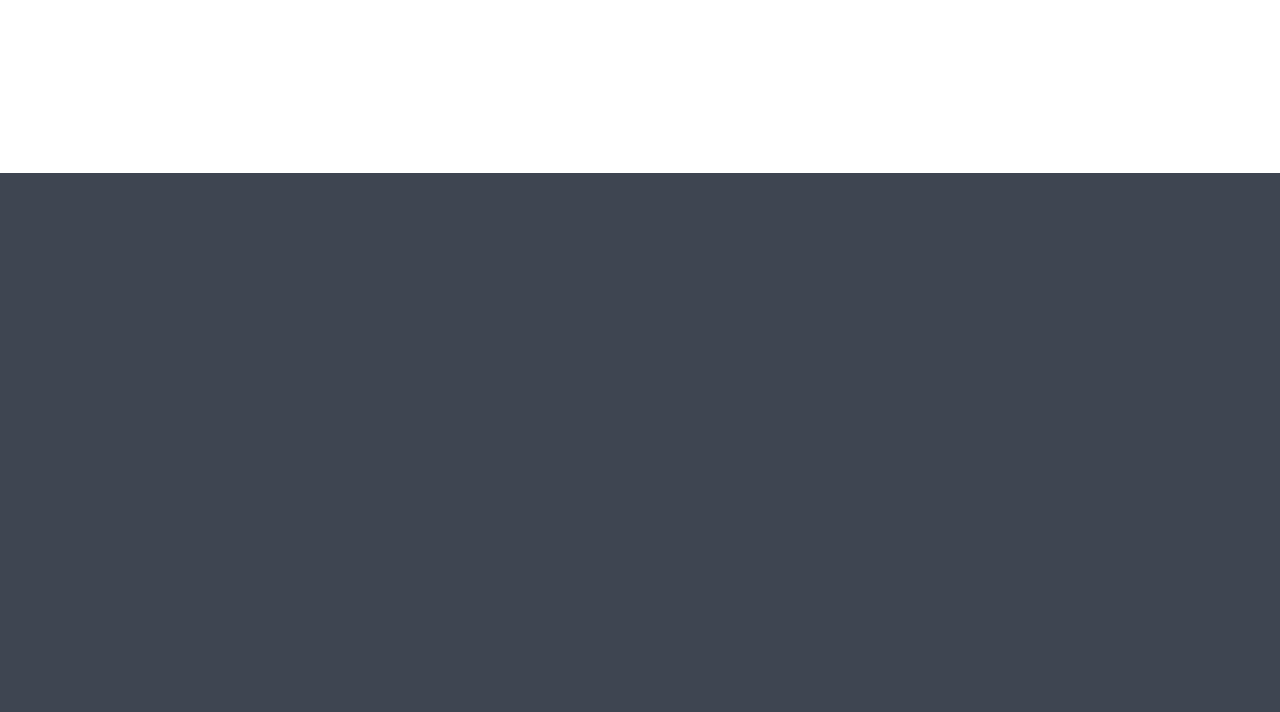
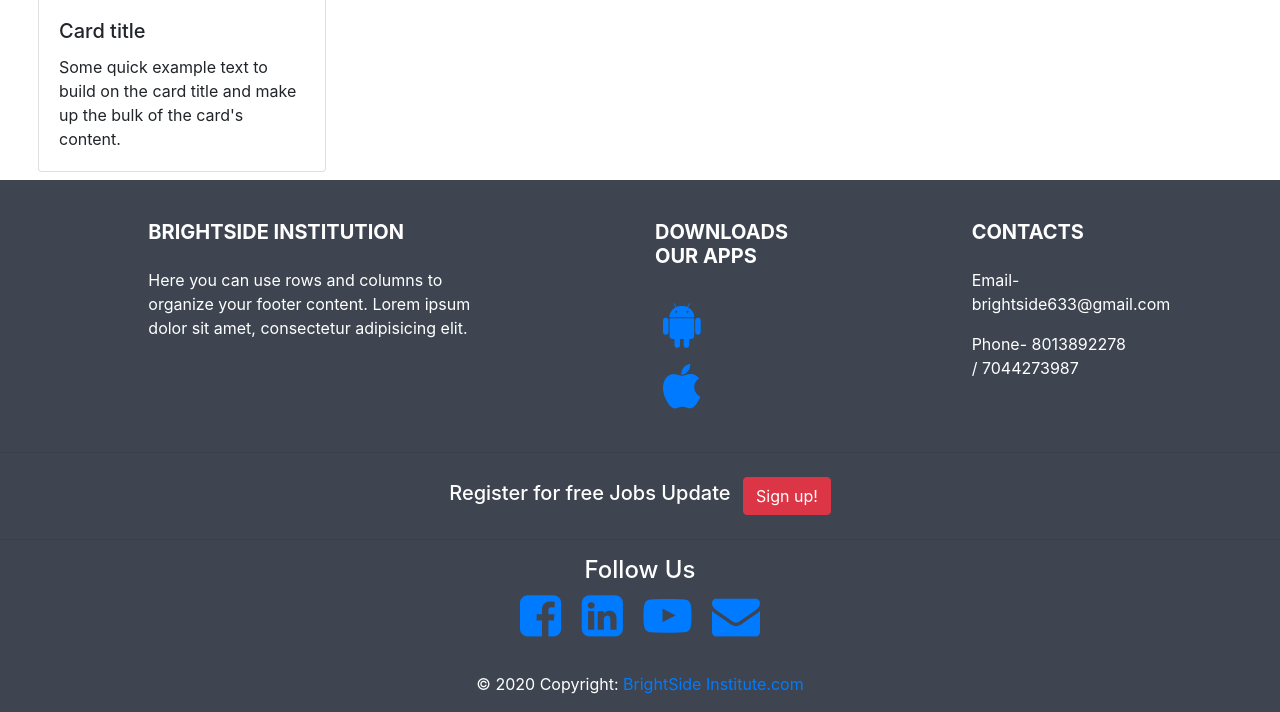
Before and after one commit to dip128/BrightSide-Institution, a Django app: page /services in a window 1280 px wide. Shown: the part 627-1339 px from the top of the page. Before the commit the page ends 800 px from the top, so only its background shows below. Run offline with Django 3.2, Linux system fonts and the light colour scheme; some libraries are stand-ins or nearby versions.

Commit message:
Third Commit

```diff
--- a/brightsideproject/urls.py
+++ b/brightsideproject/urls.py
@@ -16,6 +16,10 @@ Including another URLconf
 from django.contrib import admin
 from django.urls import path,include
 
+admin.site.site_header = "BrightSide Institute Admin"
+admin.site.site_title = " BrightSide Admin Portal"
+admin.site.index_title = "Welcome to BrightSide Institute Admin Portal"
+
 urlpatterns = [
     path('admin/', admin.site.urls),
     path("",include('home.urls'))
--- a/templates/about.html
+++ b/templates/about.html
@@ -34,7 +34,7 @@
   }
 
 </style>
-<div class="jumbotron text-white" style="background-image: url(https://cdn.pixabay.com/photo/2014/05/03/00/45/computer-336628_960_720.jpg); background-size: 100%;">
+<div class="jumbotron text-white" style="background-image: url(https://cdn.pixabay.com/photo/2014/05/03/00/45/computer-336628_960_720.jpg); background-size: 100%; height:400px;">
   <h1 class="display-4">About Us</h1>
   <p class="lead">BrightSide Instittution is a Software training and service center.</p>
   <hr class="my-4 white">
--- a/templates/base.html
+++ b/templates/base.html
@@ -103,6 +103,24 @@
 
       <hr class="clearfix w-100 d-md-none">
 
+       <!-- Grid column -->
+      <div class="col-md-2 mx-auto">
+
+        <!-- Links -->
+        <h5 class="font-weight-bold text-uppercase mt-3 mb-4 text-white">Downloads Our Apps</h5>
+
+        <ul class="list-unstyled text-white">
+          <li>
+            <a href=""><i class="fa fa-android fa-3x m-2" aria-hidden="true"></i></a>
+          </li>
+          <li>
+            <a href=""><i class="fa fa-apple fa-3x m-2" aria-hidden="true"></i></a>
+          </li>
+
+        </ul>
+
+      </div>
+      <!-- Grid column -->
       <!-- Grid column -->
       <div class="col-md-2 mx-auto">
 
--- a/templates/services.html
+++ b/templates/services.html
@@ -3,3 +3,26 @@
 {% block title %}Services{% endblock title %}
 {% block services %}active
 {% endblock services %}
+
+{% block body %}
+<div class="jumbotron text-white" style="background-image: url(https://cdn.pixabay.com/photo/2014/05/03/00/45/computer-336628_960_720.jpg); background-size: 100%;">
+  <h1 class="display-4">Services</h1>
+  <p class="lead">BrightSide Instittution gives solution to business.That will help businesses to grow much faster than others</p>
+  <hr class="my-4 white">
+  <p>Keep your Business at the Skylevel With Us.</p>
+  </div>
+
+  <h1 class="text-center"> Our Services</h1>
+  <div class="row container m-2">
+    <div class="col-sm-6">
+    <div class="card" style="width: 18rem;">
+      <img src="..." class="card-img-top" alt="...">
+        <div class="card-body">
+        <h5 class="card-title">Card title</h5>
+        <p class="card-text">Some quick example text to build on the card title and make up the bulk of the card's content.</p>
+
+     </div>
+    </div>
+  </div>
+</div>
+{% endblock body %}
```
Also changed, not shown: brightsideproject/settings.py (+5 -2 lines).
